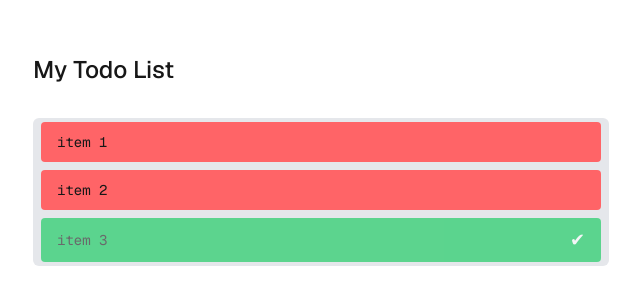
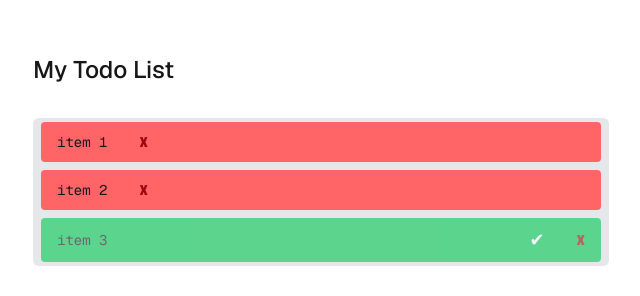
Before and after one commit to andrewtlu/odyssey-interview, a Next.js app: page / in a window 1280 px wide. Shown: the part 200-496 px from the top of the page, without its empty margins (319-959 px from the left). Built offline with nearby package versions, Linux system fonts and the light colour scheme.

Commit message:
complete task 4

```diff
--- a/src/app/Todo/Todo.tsx
+++ b/src/app/Todo/Todo.tsx
@@ -6,11 +6,17 @@ export type TodoItem = {
   completed: boolean;
 };
 
-export const Todo = ({ id, text, completed }: TodoItem) => {
+interface TodoProps {
+  todo: TodoItem;
+  onToggle: (id: number) => void;
+  onDelete: (id: number) => void;
+}
+
+export const Todo: React.FC<TodoProps> = ({ todo: { id, text, completed }, onToggle, onDelete }) => {
   return (
     <div
   className={`flex flex-row gap-[32px] rounded-sm items-center px-4 py-2
-    ${completed ? 'bg-green-500 opacity-60' : 'bg-red-400'}`}
+    ${completed ? 'bg-green-500 opacity-60' : 'bg-red-400'}`} onClick={() => onToggle(id)}
 >
   <div>{text}</div>
   {completed && (
@@ -18,6 +24,15 @@ export const Todo = ({ id, text, completed }: TodoItem) => {
       ✔
     </div>
   )}
+  <button
+        onClick={(e) => {
+          e.stopPropagation();
+          onDelete(id);
+        }}
+        className="text-red-800 font-black"
+      >
+        X
+      </button>
 </div>
   );
 };
--- a/src/app/Todo/TodoList.tsx
+++ b/src/app/Todo/TodoList.tsx
@@ -40,12 +40,25 @@ export const TodoList = ({ initialTodos }: { initialTodos?: TodoItem[] }) => {
     setNewTodoText("");
   }
 
+  const toggleCompletion = (id: number) => {
+    setTodos(
+      todos.map((todo) =>
+        todo.id === id ? { ...todo, completed: !todo.completed } : todo
+      )
+    );
+  };
+
+  const toggleDeletion = (id: number) => {
+    setTodos(todos.filter((todo) => todo.id !== id));
+  };
+
+
   return (
     <>
       <div className="font-medium text-2xl">My Todo List</div>
       <ul className="font-mono list-inside list-decimal text-sm/6 text-center sm:text-left bg-gray-200 w-full px-2 py-1 rounded-md flex flex-col gap-2">
         {todos.map((val) => (
-          <Todo {...val} key={val.id} />
+          <Todo todo={val} key={val.id} onToggle={toggleCompletion} onDelete={toggleDeletion} />
         ))}
       </ul>
       <div className="flex gap-4 items-center flex-col sm:flex-row w-full">
```
